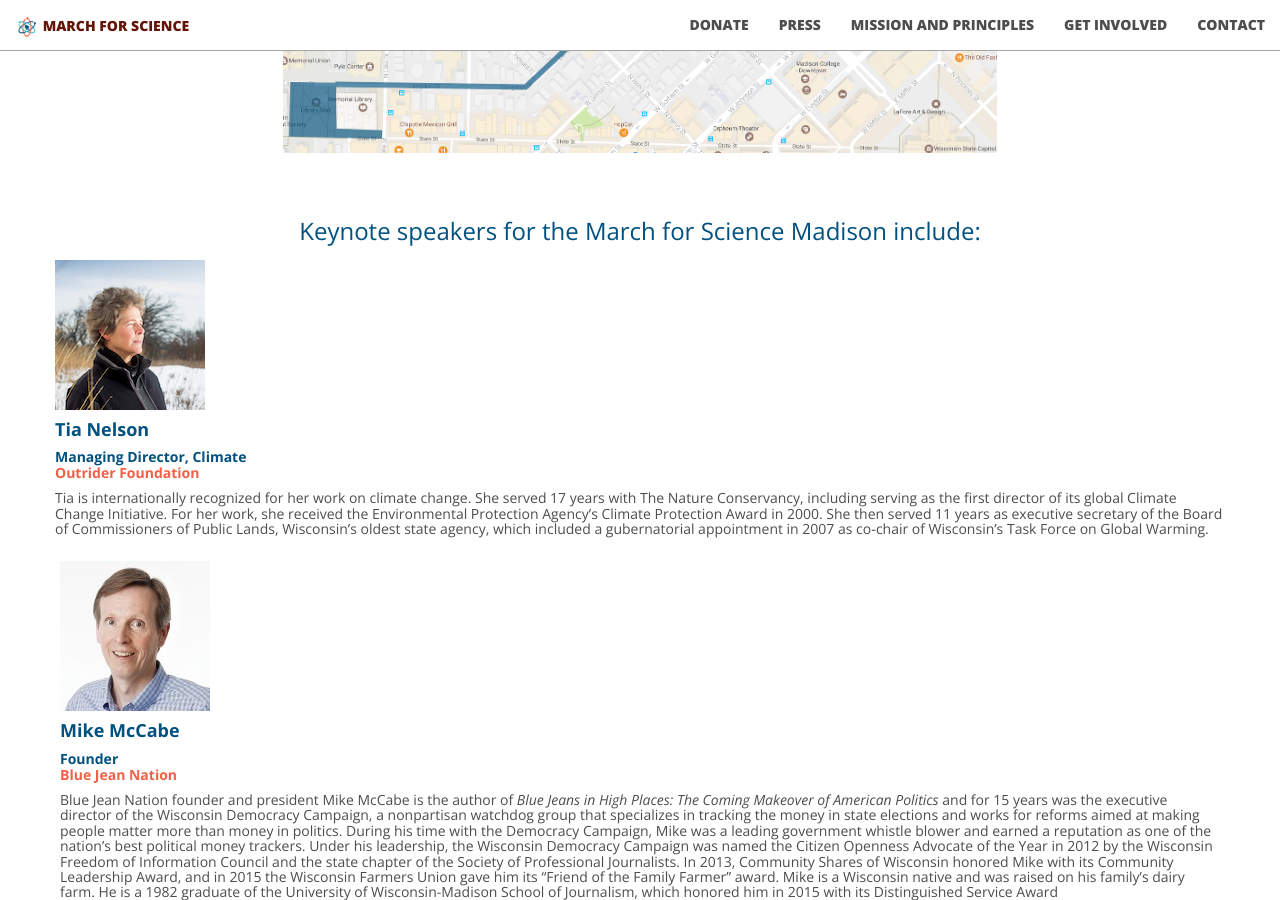
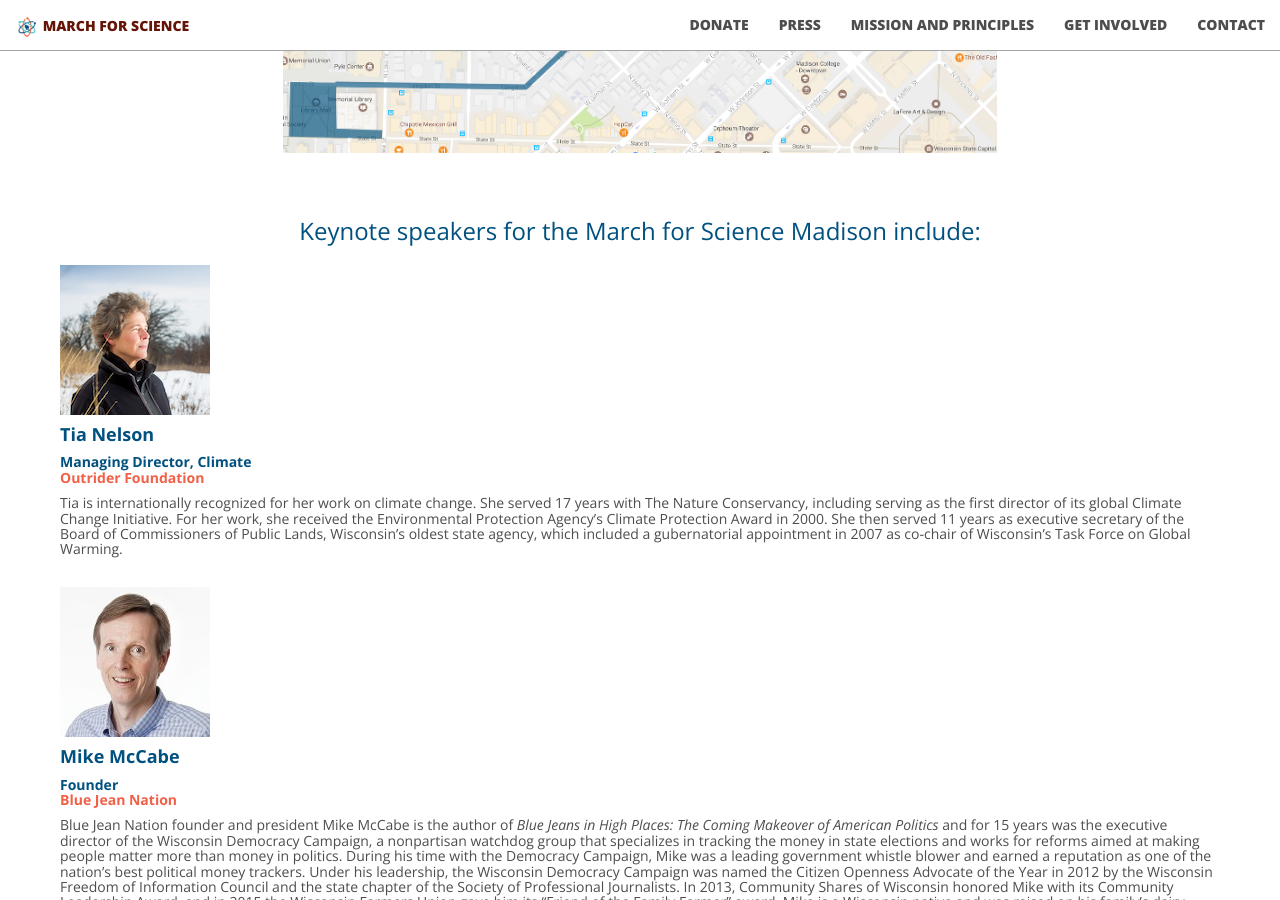
Before and after one commit to ScienceMarchMadison/m4smadison.github.io, a Jekyll site: the page built from index.html, in a window 1280 px wide and 900 px high, scrolled down 1349 px. Built offline with Jekyll 4.4.1, drawn with Linux system fonts in a browser that asks for light colours; comment, search, counter and statistics services are not loaded.

Commit message:
padding changes

```diff
--- a/_includes/march.html
+++ b/_includes/march.html
@@ -18,7 +18,7 @@
              <h3 style="color:#00517f" class="text-center">Keynote speakers for the March for Science Madison include:
             </h3>
 
-            <div class="row" style="padding:5px">
+            <div class="row" style="padding:10px">
                 <img src="img/speakers/tia_nelson.png" style="vertical-align:middle">
 
                 <h4 class="text-faded" style="color:#00517f;font-weight: bold">Tia Nelson</h4>
```
